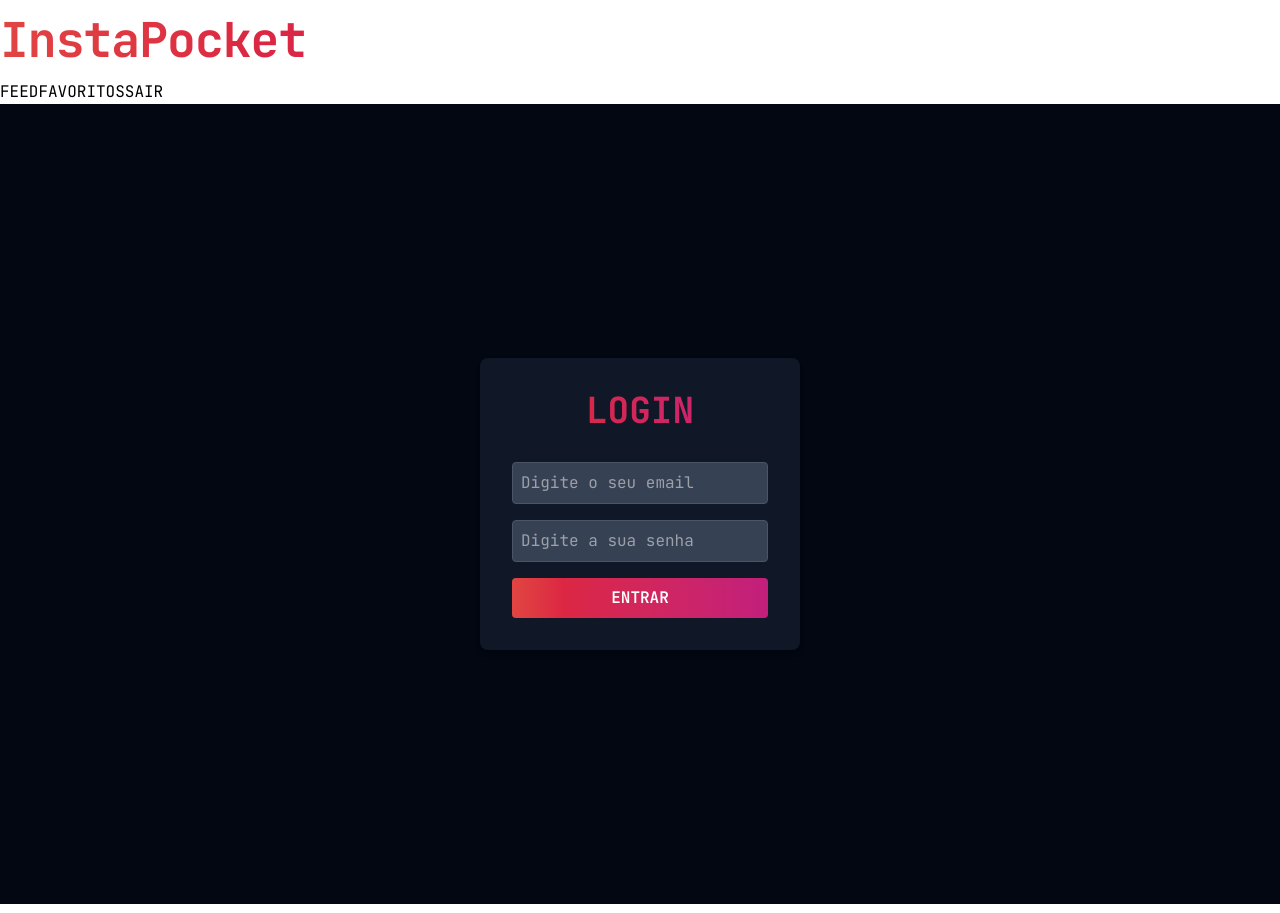
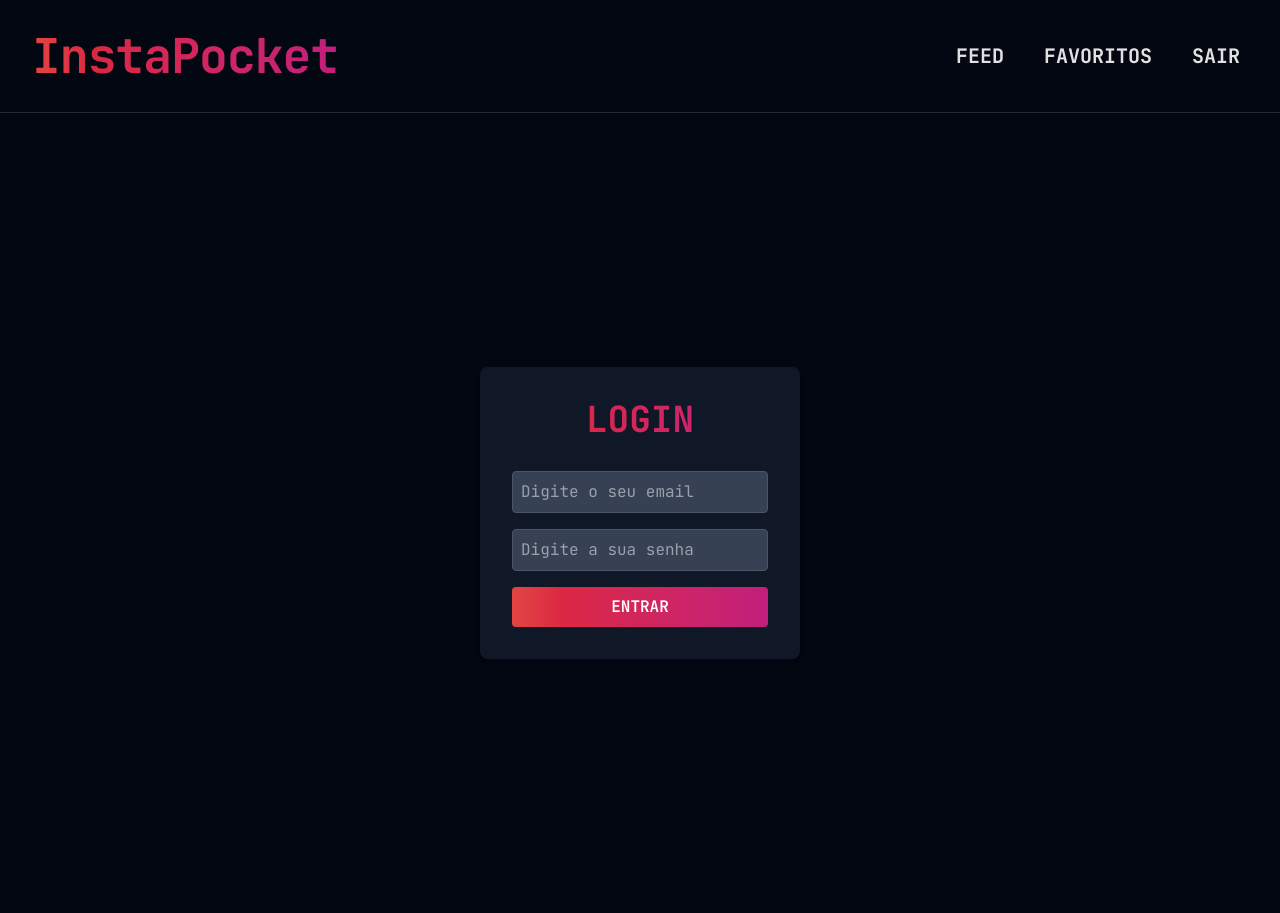
Before and after one commit to fmascena-dev/mini-instagram-vue, a Vue app in the folder mini-instagram-vue/: page /login in a window 1280 px wide. Built offline with nearby package versions, Linux system fonts and the light colour scheme.

Commit message:
feat(header): make navigation links functional and refine styling

```diff
--- a/mini-instagram-vue/src/components/Header.vue
+++ b/mini-instagram-vue/src/components/Header.vue
@@ -3,12 +3,12 @@ import Logo from "./Logo.vue";
 </script>
 
 <template>
-  <header>
+  <header class="flex flex-col justify-between items-center px-8 lg:flex-row bg-gray-950 border-b border-gray-800 py-4">
     <Logo />
-    <nav>
-      <RouterLink to="/feed">FEED</RouterLink>
-      <RouterLink to="/favorites">FAVORITOS</RouterLink>
-      <RouterLink to="login">SAIR</RouterLink>
+    <nav  class="flex items-center gap-4 font-medium px-2 space-x-6 text-[#e1e1e1] text-xl">
+      <RouterLink to="/feed" class="relative group transition duration-500 font-bold hover:text-[#bc1888]">FEED</RouterLink>
+      <RouterLink to="/favorites" class="relative group transition duration-500 font-bold hover:text-[#bc1888]">FAVORITOS</RouterLink>
+      <RouterLink to="login" class="relative group transition duration-500 font-bold hover:text-[#bc1888]">SAIR</RouterLink>
     </nav>
   </header>
 </template>
```
